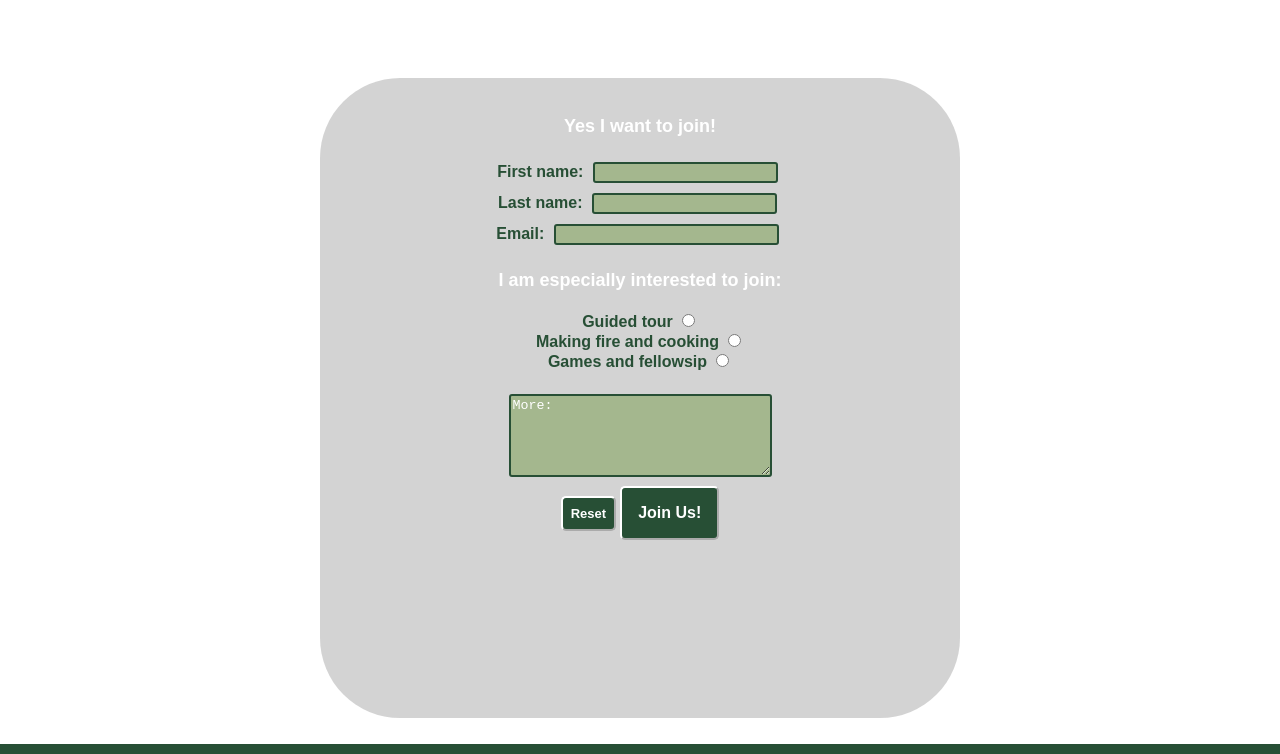
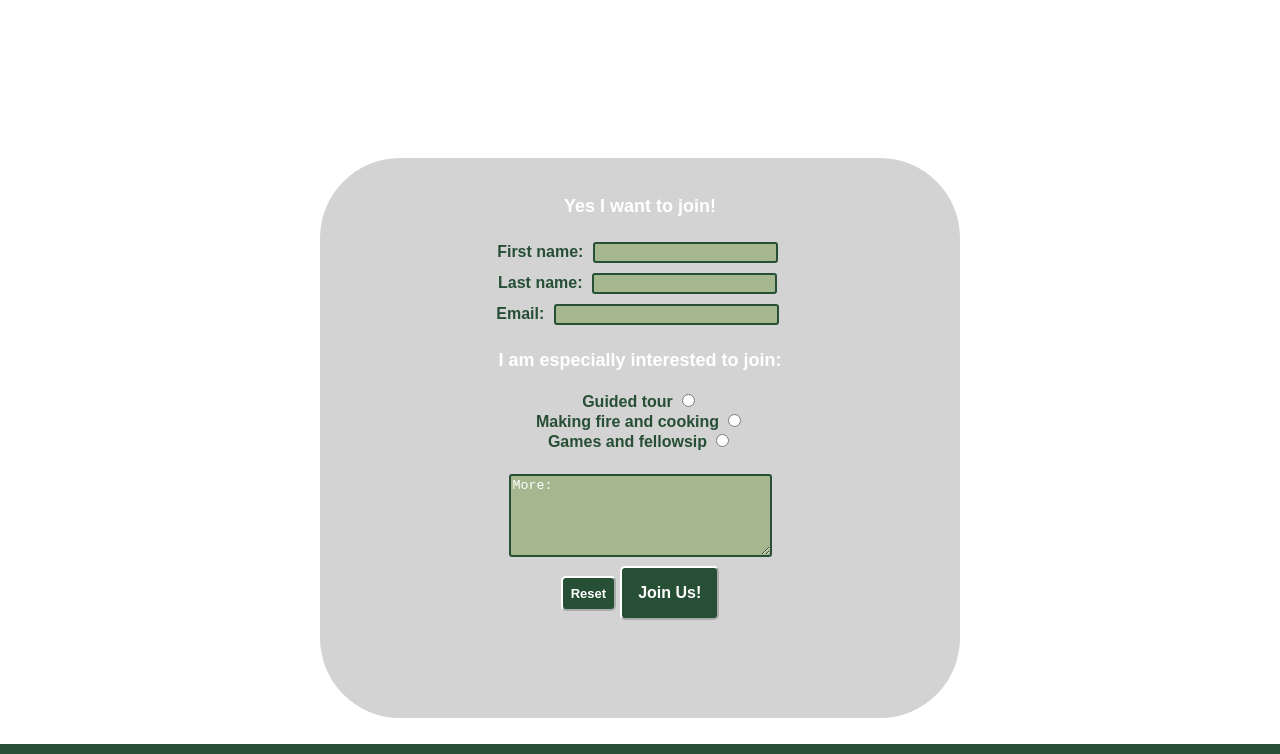
Before and after one commit to joustraelisabeth/milestone_one, a plain HTML site: page signup.html in a window 1280 px wide. Shown: the top 754 px of the page. Drawn offline with Linux system fonts and the light colour scheme.

Commit message:
changed style.css

```diff
--- a/assets/css/style.css
+++ b/assets/css/style.css
@@ -136,13 +136,13 @@ margin-left: -8px;
 
 .form-square-signup {
 
-    height: 80vh;
+    height: 70vh;
     width: 50vw;
     background-color:rgba(192,192,192,0.7);
     position: relative;
     margin-left: 25vw;
     margin-right: 25vw;
-    margin-top: 10vh;
+    margin-top: 20vh;
     margin-bottom: 10vh;
     text-align: center;
     border-radius: 5rem;
```
